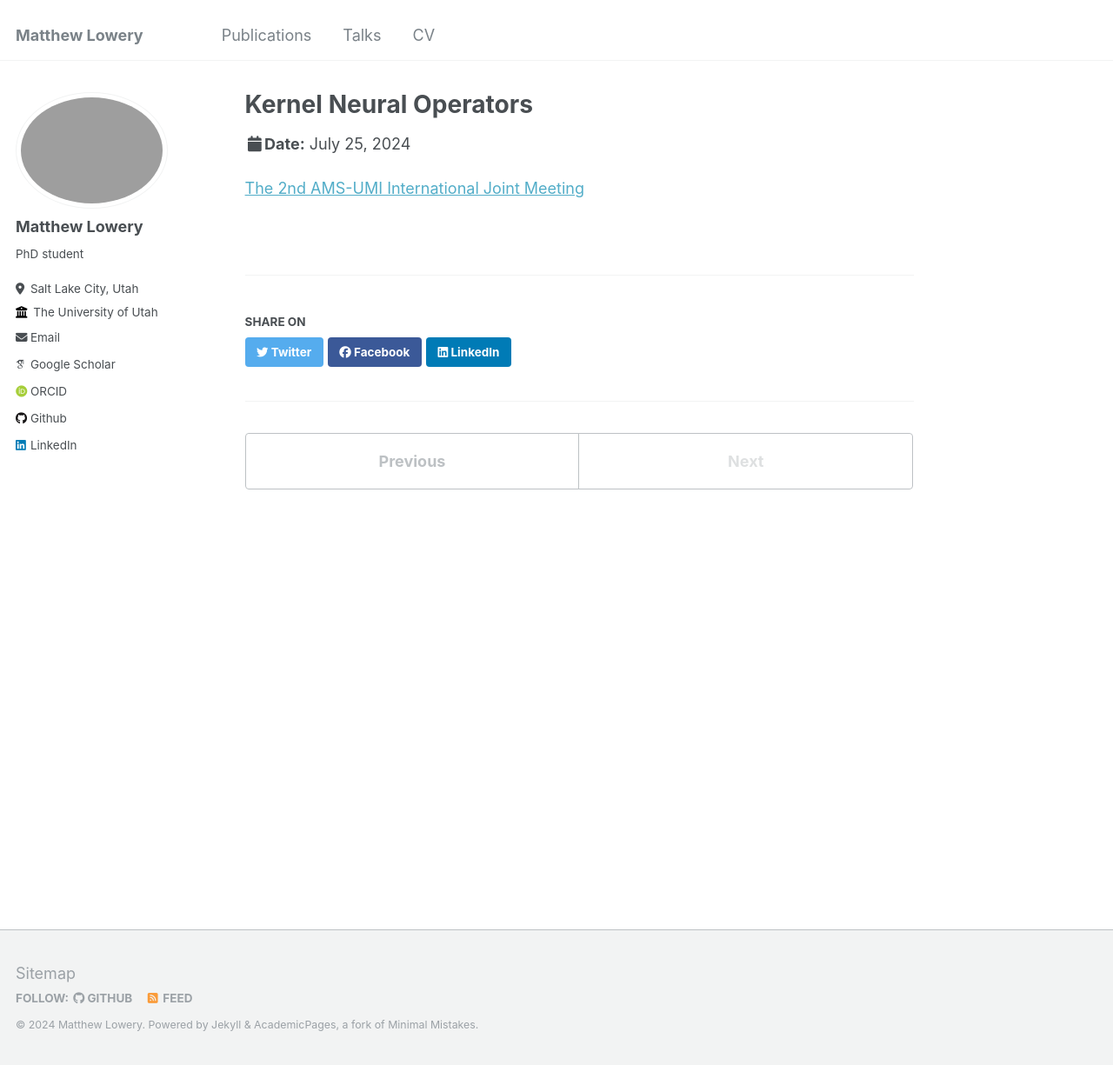
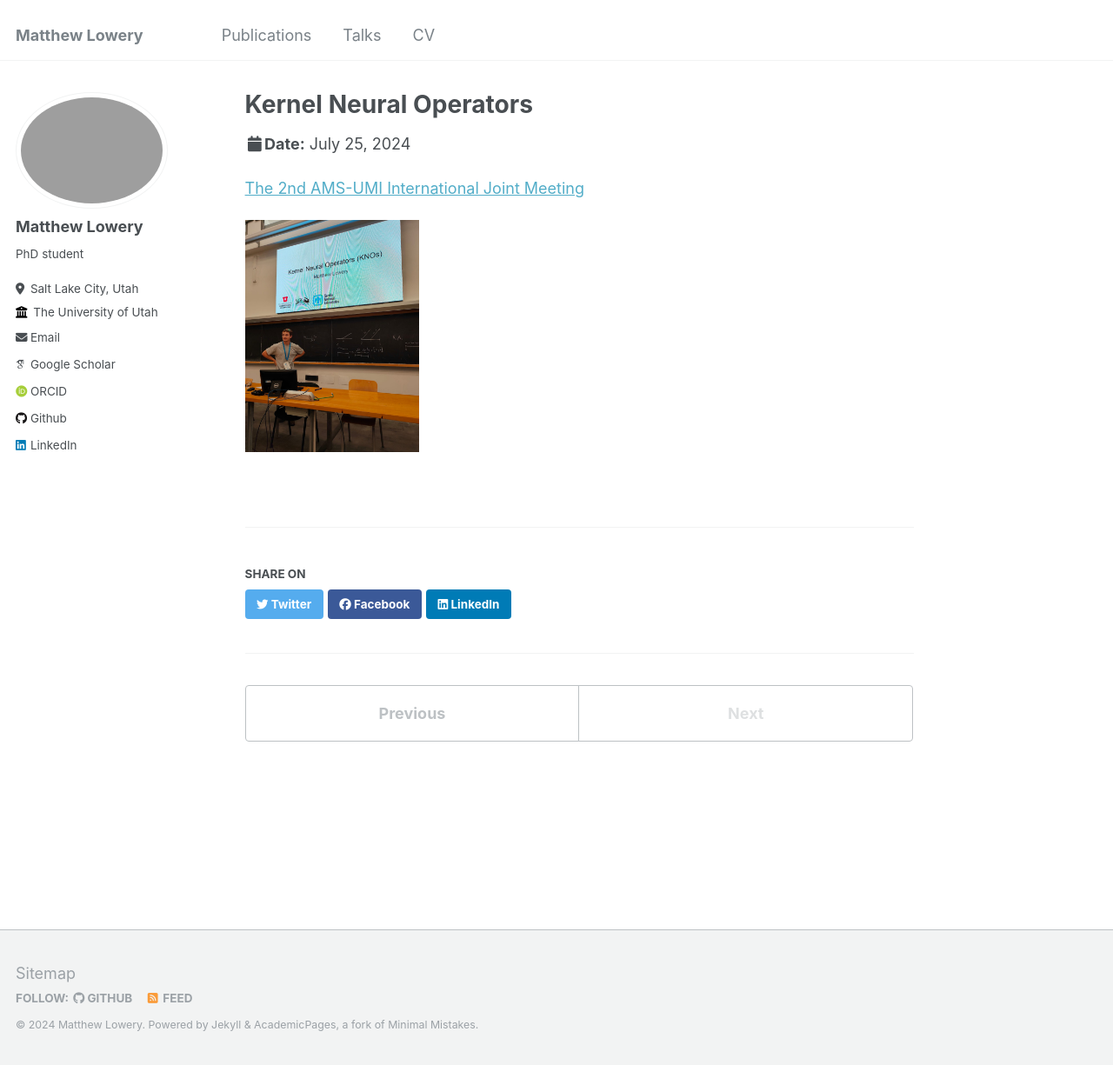
Before and after one commit to matthew-lowery/matthew-lowery.github.io, a Jekyll site: the page built from _talks/ams-umi.md, in a window 1280 px wide and 1225 px high. Shown: the whole window at 87% size. Built offline with Jekyll 4.4.1, drawn with Linux system fonts in a browser that asks for light colours; some web fonts are replaced.

Commit message:
add image for ams-umi talk

```diff
--- a/_talks/ams-umi.md
+++ b/_talks/ams-umi.md
@@ -8,4 +8,7 @@ date: 2024-07-25
 location: "Palermo, Sicily"
 ---
 
+
 [The 2nd AMS-UMI International Joint Meeting](https://umi.dm.unibo.it/jm-umi-ams/)
+
+<img src="../images/amsumi_talk.jpg" alt="me" width="200" height="100">
```
Also changed, not shown: images/amsumi_talk.jpg (added), 3 other files.
